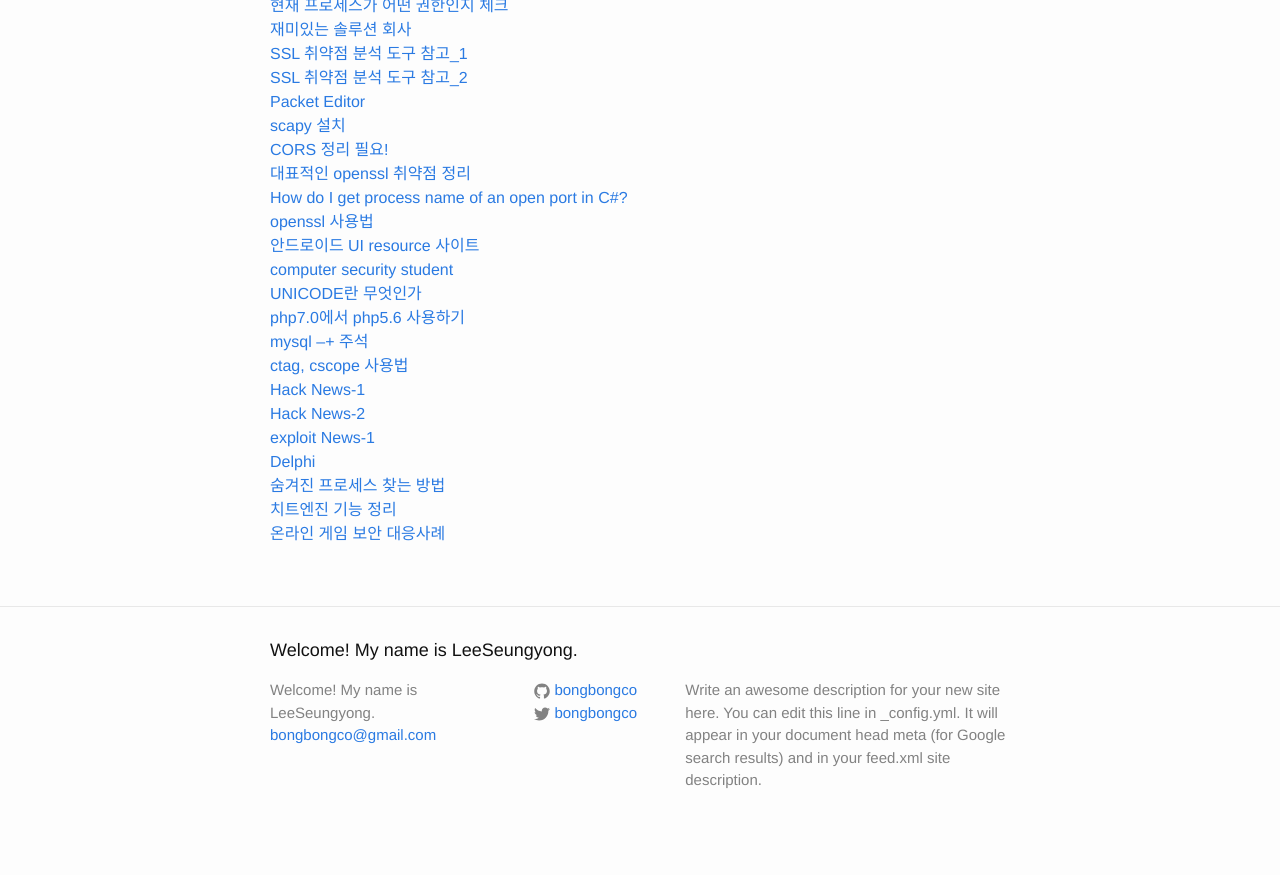
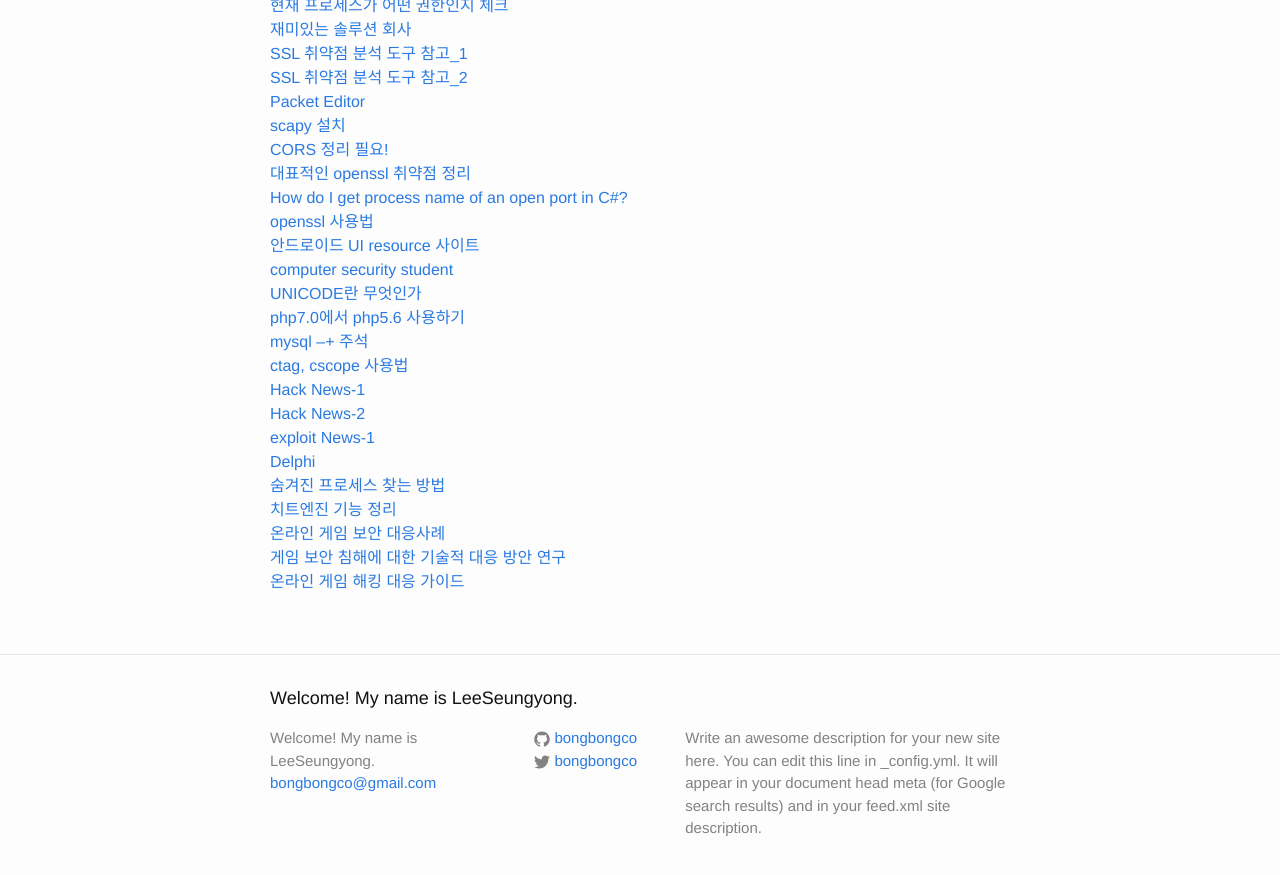
Before and after one commit to LktProgrammer/bongbongco.github.io, a Jekyll site: the page built from _posts/2016-07-22-Website-List.markdown, in a window 1280 px wide and 900 px high, scrolled down 878 px. Shown: the top 875 px of the window. Built offline with Jekyll 4.4.1, drawn with Linux system fonts in a browser that asks for light colours; before the commit the page ends 1730 px from its top, so only the background shows below that.

Commit message:
Update 2016-07-22-Website-List.markdown

```diff
--- a/_posts/2016-07-22-Website-List.markdown
+++ b/_posts/2016-07-22-Website-List.markdown
@@ -54,3 +54,5 @@ title: 참고할 웹 사이트들.
 [숨겨진 프로세스 찾는 방법](http://blog.naver.com/ever43/100051440347)
 [치트엔진 기능 정리](http://haeyum.com/xe/index.php?mid=cheatengine&page=2&document_srl=263)
 [온라인 게임 보안 대응사례](http://myucc.cafe24.com/pdf/%EC%84%B8%EC%85%983/(1)_%EC%98%A8%EB%9D%BC%EC%9D%B8%20%EA%B2%8C%EC%9E%84%EB%B3%B4%EC%95%88%20%EB%8C%80%EC%9D%91%20%EC%82%AC%EB%A1%80%20(%EC%9D%B4%ED%99%8D%EC%84%A0).pdf)
+[게임 보안 침해에 대한 기술적 대응 방안 연구](https://www.kocca.kr/knowledge/research/__icsFiles/afieldfile/2010/05/01/oEGNnT42qgf4.pdf)
+[온라인 게임 해킹 대응 가이드](http://www.kisa.or.kr/jsp/common/libraryDown.jsp?folder=011165)
```
